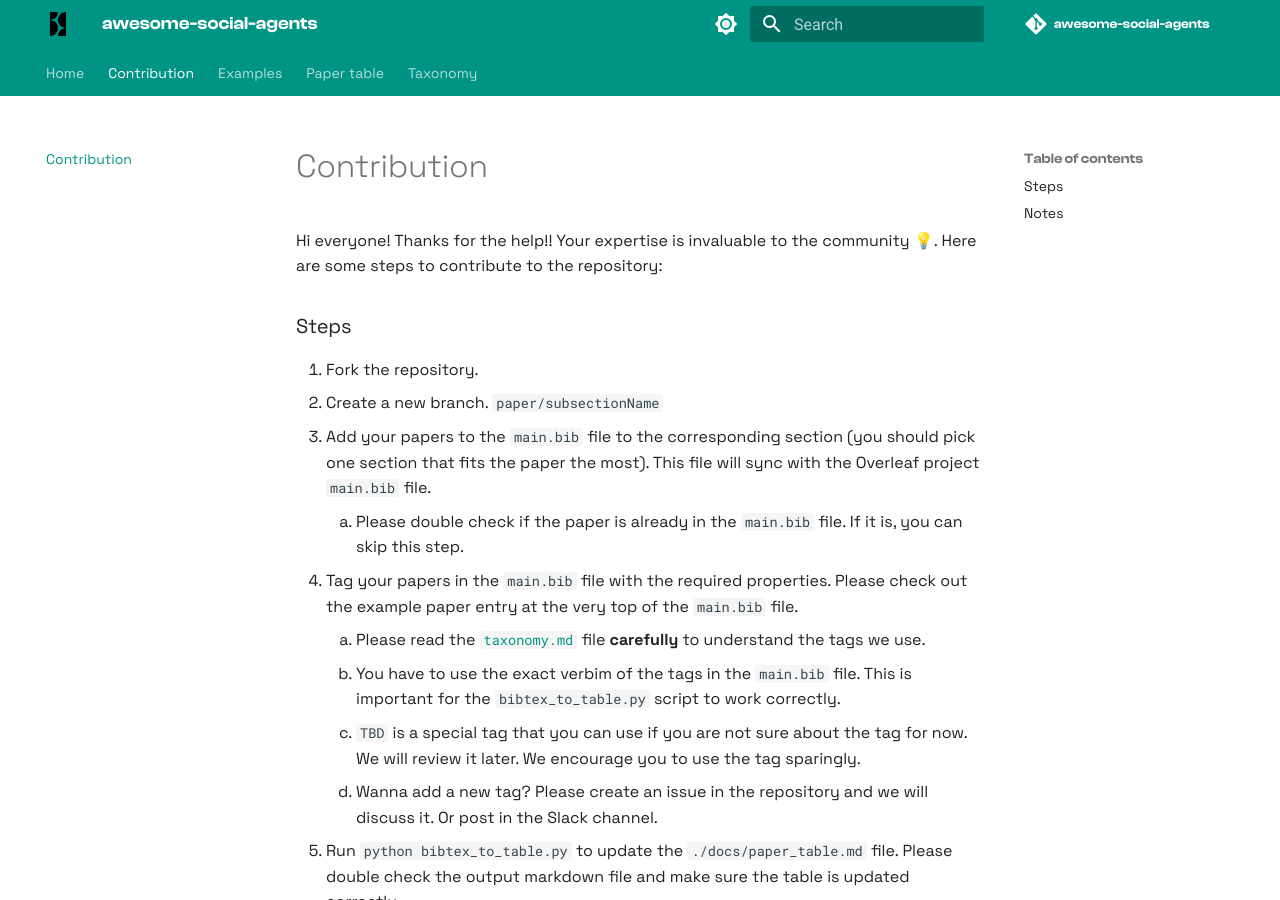
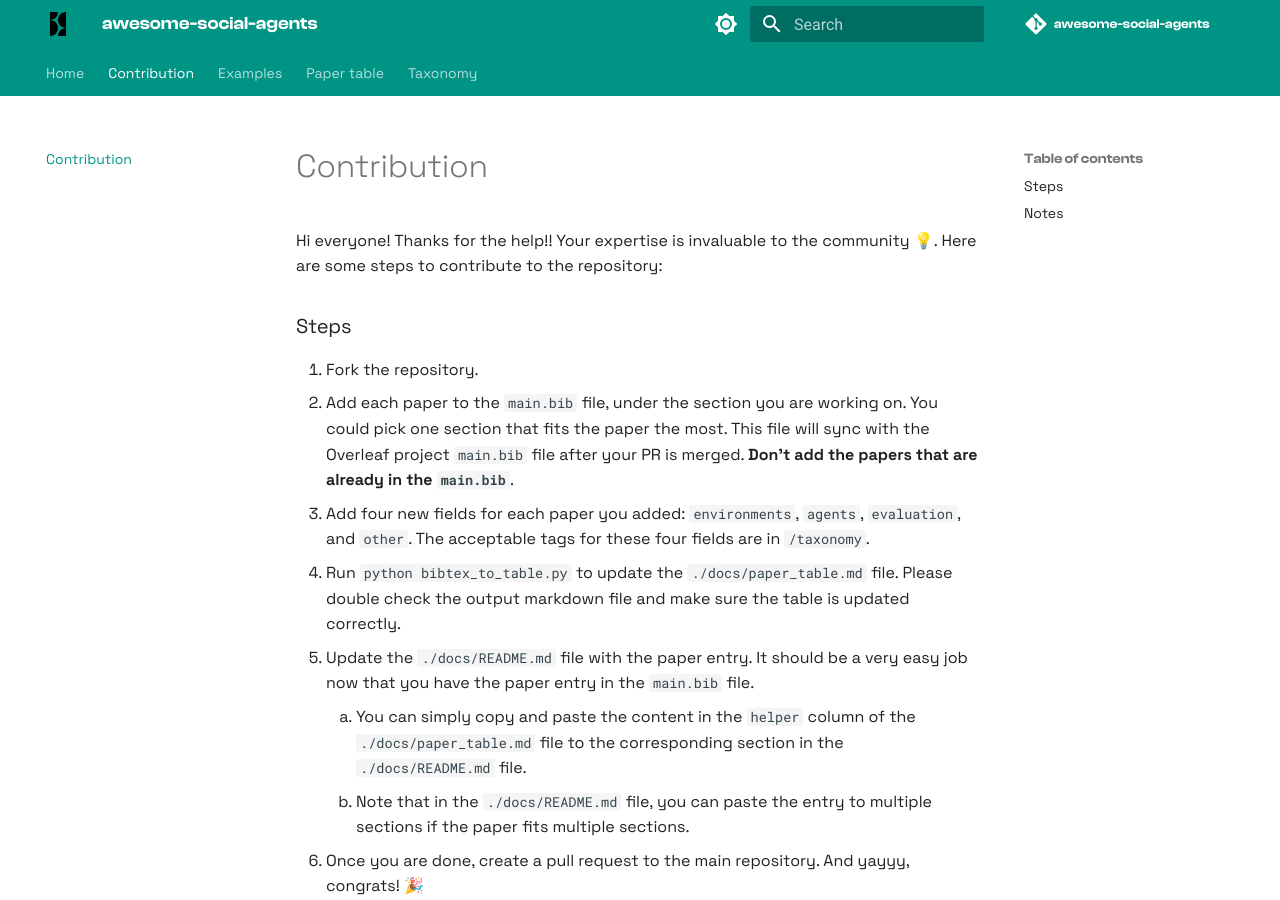
Before and after one commit to sotopia-lab/awesome-social-agents, an MkDocs documentation site: the page built from docs/contribution.md, in a window 1280 px wide and 900 px high. Built offline with MkDocs 1.6.1 and Material for MkDocs 9.7.7, drawn with Linux system fonts in a browser that asks for light colours; comment, search, counter and statistics services are not loaded; the version menu is left out.

Commit message:
update contribution.md

```diff
--- a/docs/contribution.md
+++ b/docs/contribution.md
@@ -3,14 +3,8 @@ Hi everyone! Thanks for the help!! Your expertise is invaluable to the community
 
 ### Steps
 1. Fork the repository.
-2. Create a new branch. `paper/subsectionName`
-3. Add your papers to the `main.bib` file to the corresponding section (you should pick one section that fits the paper the most). This file will sync with the Overleaf project `main.bib` file.
-    1. Please double check if the paper is already in the `main.bib` file. If it is, you can skip this step.
-4. Tag your papers in the `main.bib` file with the required properties. Please check out the example paper entry at the very top of the `main.bib` file.
-    1. Please read the [`taxonomy.md`](taxonomy.md) file **carefully** to understand the tags we use.
-    2. You have to use the exact verbim of the tags in the `main.bib` file. This is important for the `bibtex_to_table.py` script to work correctly.
-    3. `TBD` is a special tag that you can use if you are not sure about the tag for now. We will review it later. We encourage you to use the tag sparingly.
-    4. Wanna add a new tag? Please create an issue in the repository and we will discuss it. Or post in the Slack channel.
+3. Add each paper to the `main.bib` file, under the section you are working on. You could pick one section that fits the paper the most. This file will sync with the Overleaf project `main.bib` file after your PR is merged. **Don't add the papers that are already in the `main.bib`**.
+4. Add four new fields for each paper you added: `environments`, `agents`, `evaluation`, and `other`. The acceptable tags for these four fields are in `/taxonomy`.
 5. Run `python bibtex_to_table.py` to update the `./docs/paper_table.md` file. Please double check the output markdown file and make sure the table is updated correctly.
 6. Update the `./docs/README.md` file with the paper entry. It should be a very easy job now that you have the paper entry in the `main.bib` file.
     1. You can simply copy and paste the content in the `helper` column of the `./docs/paper_table.md` file to the corresponding section in the `./docs/README.md` file.
```
